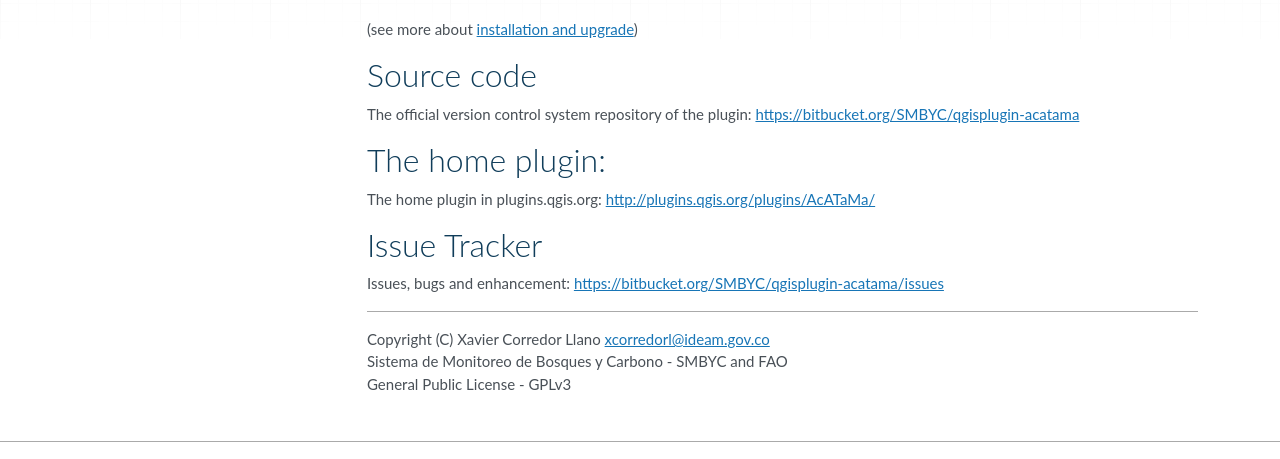
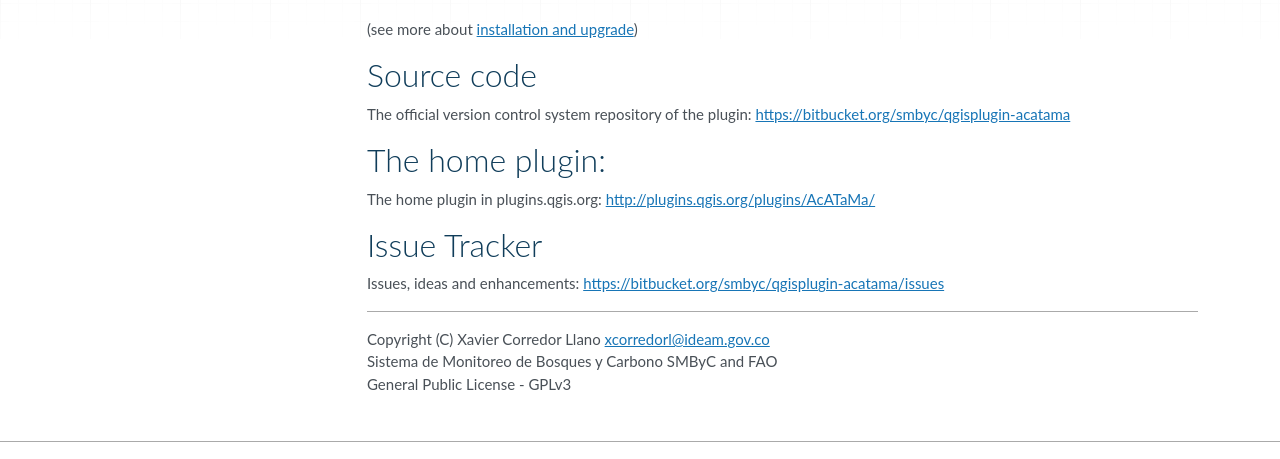
Before and after one commit to SMByC/AcATaMa, an MkDocs documentation site: the page built from docs/index.md, in a window 1280 px wide. Shown: the part 267-726 px from the top of the page. Built offline with MkDocs 1.6.1, drawn with Linux system fonts in a browser that asks for light colours; nearby versions of some CDN libraries; old or Windows-style settings are respelled for this version of MkDocs.

```diff
--- a/docs/index.md
+++ b/docs/index.md
@@ -11,7 +11,7 @@ AcATaMa is a Qgis plugin for Accuracy Assessment of Thematic Maps.
 ## Source code
 
 The official version control system repository of the plugin:
-[https://bitbucket.org/SMBYC/qgisplugin-acatama](https://bitbucket.org/SMBYC/qgisplugin-acatama)
+[https://bitbucket.org/smbyc/qgisplugin-acatama](https://bitbucket.org/smbyc/qgisplugin-acatama)
 
 ## The home plugin:
 
@@ -19,11 +19,11 @@ The home plugin in plugins.qgis.org: [http://plugins.qgis.org/plugins/AcATaMa/](
 
 ## Issue Tracker
 
-Issues, bugs and enhancement: [https://bitbucket.org/SMBYC/qgisplugin-acatama/issues](https://bitbucket.org/SMBYC/qgisplugin-acatama/issues)
+Issues, ideas and enhancements: [https://bitbucket.org/smbyc/qgisplugin-acatama/issues](https://bitbucket.org/smbyc/qgisplugin-acatama/issues)
 
 
 ***
 
 Copyright (C) Xavier Corredor Llano <xcorredorl@ideam.gov.co>
-Sistema de Monitoreo de Bosques y Carbono - SMBYC and FAO
+Sistema de Monitoreo de Bosques y Carbono SMByC and FAO
 General Public License - GPLv3
--- a/metadata.txt
+++ b/metadata.txt
@@ -17,8 +17,8 @@ author=Xavier Corredor Llano, SMBYC
 email=xcorredorl@ideam.gov.co
 
 homepage=https://smbyc.bitbucket.io/qgisplugins/acatama
-tracker=https://bitbucket.org/SMBYC/qgisplugin-acatama/issues
-repository=https://bitbucket.org/SMBYC/qgisplugin-acatama
+tracker=https://bitbucket.org/smbyc/qgisplugin-acatama/issues
+repository=https://bitbucket.org/smbyc/qgisplugin-acatama
 
 # Uncomment the following line and add your changelog:
 # changelog=
--- a/mkdocs.yml
+++ b/mkdocs.yml
@@ -3,7 +3,7 @@ site_description: AcATaMa is a Qgis plugin for Accuracy Assessment of Thematic M
 site_author: Xavier Corredor Llano, SMBYC-IDEAM
 #site_favicon: favicon_whale.png
 site_url: https://smbyc.bitbucket.io/qgisplugins/acatama
-repo_url: https://bitbucket.org/SMBYC/qgisplugin-acatama
+repo_url: https://bitbucket.org/smbyc/qgisplugin-acatama
 theme: mkdocs
 extra_css:
     - css/extra.css
```
Also changed, not shown: README.md (+3 -3 lines), 2 other files.
